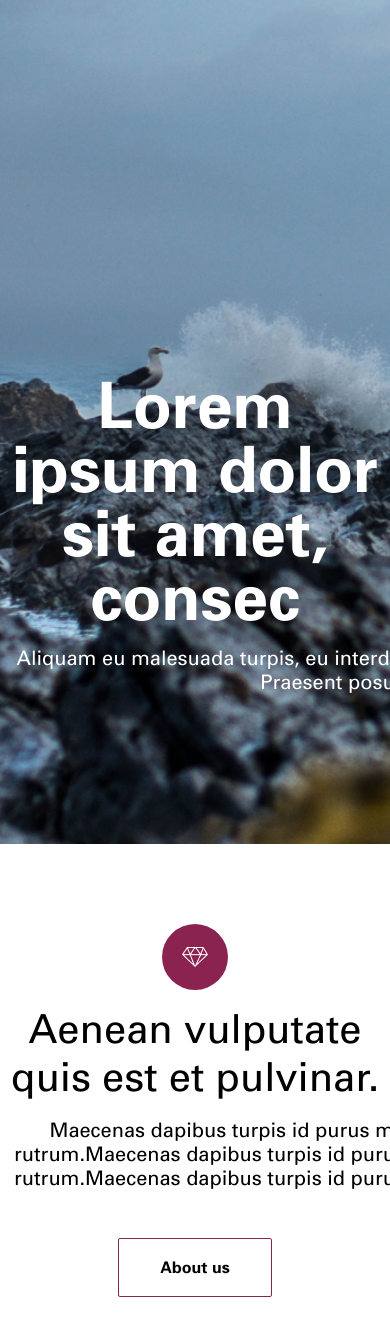
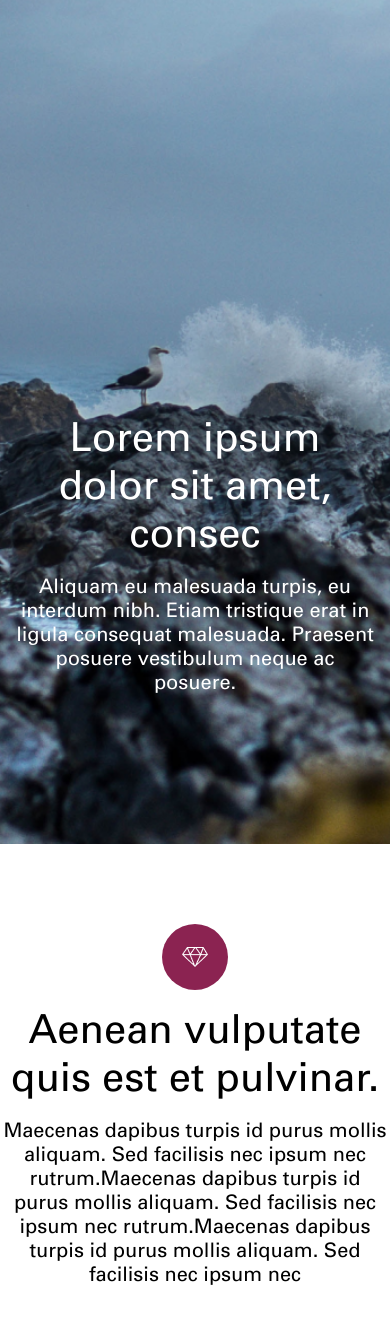
Before and after one commit to hoseinabedi/webicient, a Next.js app: page / in a window 390 px wide. Shown: the top 1332 px of the page. Built offline with nearby package versions, Linux system fonts and the light colour scheme.

Commit message:
Responsive Hero section fixed

```diff
--- a/src/app/page.module.css
+++ b/src/app/page.module.css
@@ -31,6 +31,22 @@
     color: #fff;
     margin: 0 auto;
     width: 975px;
+}
+@media only screen and (max-width: 480px) {
+    .Hero{
+        padding: 0 1rem;
+    }
+    .contents{
+        width: calc(100% - 32px);
+    }
+    .contents h1{
+        font-size: 40px;
+        line-height: 48px;
+        font-weight: 400;
+    }
+    .contents p{
+        width: 100%;
+    }
 }
 
 /**** Section 1 ****/
@@ -94,6 +110,11 @@
     display: flex;
     justify-content: center;
     align-items: center;
+}
+@media only screen and (max-width: 480px) {
+    .content_part p{
+        width: 100%;
+    }
 }
 
 /**** Section 2 ****/
```
